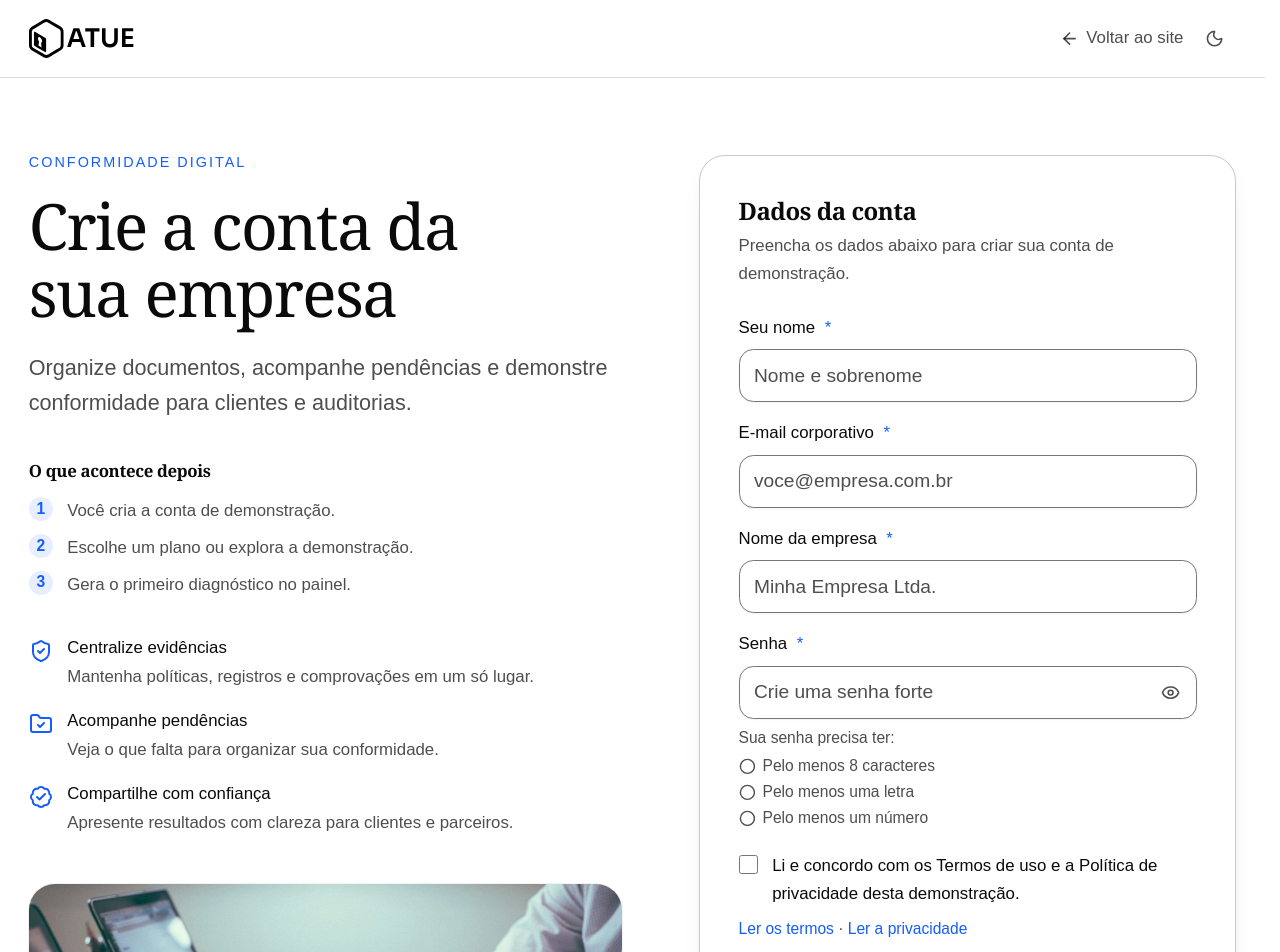
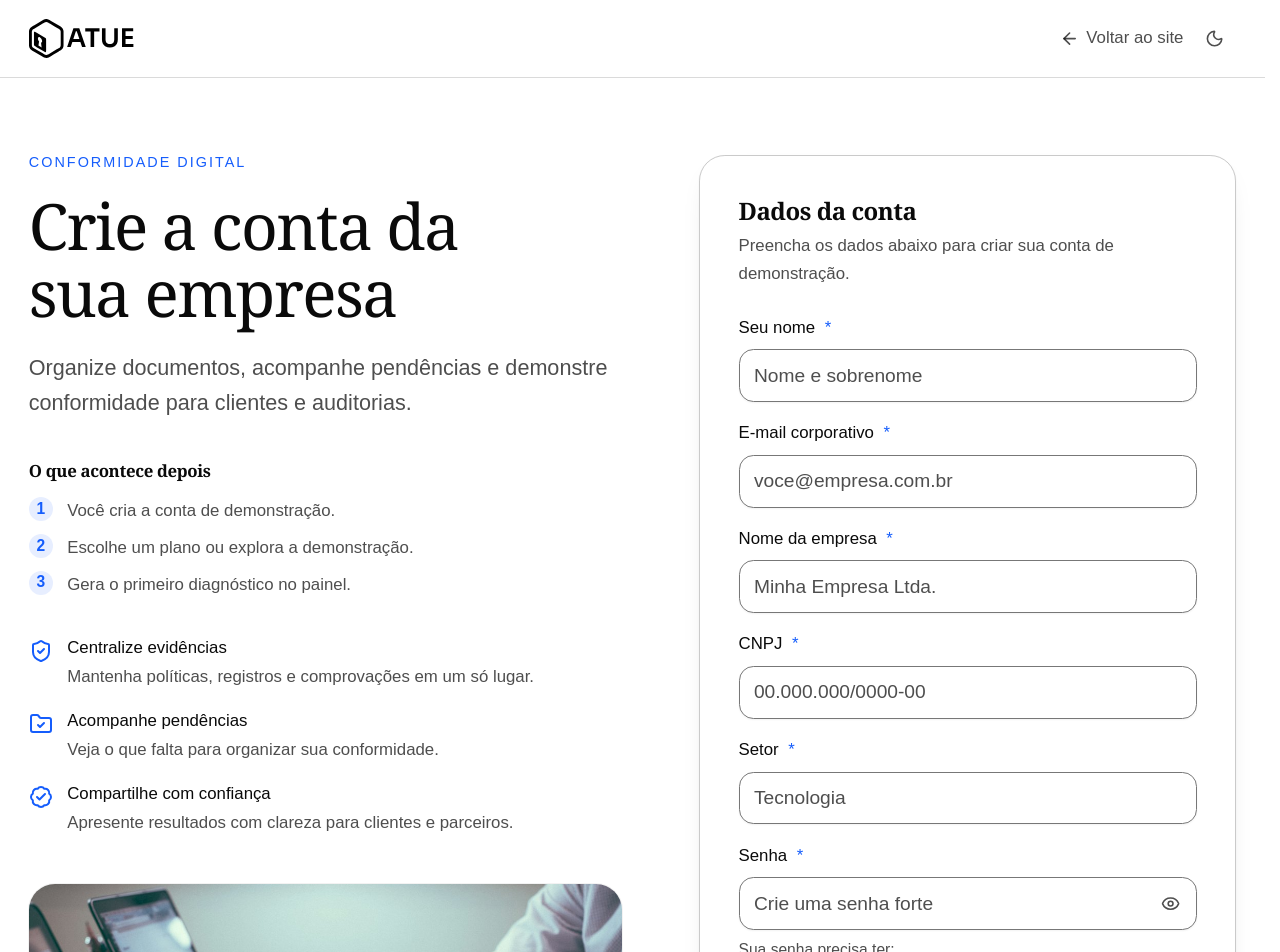
Before and after one commit to ATUE-PROA/atue-web, a React (Vite) app: page /register in a window 1280 px wide. Shown: the top 952 px of the page. Built offline with nearby package versions, Linux system fonts and the light colour scheme; no server answers.

Commit message:
feat(register): exige CNPJ e setor no cadastro

```diff
--- a/src/components/auth/CadastroForm.tsx
+++ b/src/components/auth/CadastroForm.tsx
@@ -1,5 +1,5 @@
 import { useEffect, useId, useState } from 'react'
-import { useForm, useWatch } from 'react-hook-form'
+import { useForm, useWatch, Controller } from 'react-hook-form'
 import { zodResolver } from '@hookform/resolvers/zod'
 import { useNavigate, Link } from 'react-router-dom'
 import { Loader2 } from 'lucide-react'
@@ -15,6 +15,7 @@ import { CADASTRO_CONTENT } from '@/content/cadastro'
 import { useAuth } from '@/contexts/auth-context'
 import { usePlan } from '@/contexts/plan-context'
 import { cadastroSchema } from '@/lib/cadastro'
+import { formatCnpj } from '@/lib/cnpj'
 import { signUp } from '@/services/auth'
 import type { CadastroFormValues } from '@/types/cadastro.types'
 
@@ -62,6 +63,8 @@ export function CadastroForm() {
       nome: '',
       email: '',
       empresa: '',
+      cnpj: '',
+      setor: '',
       senha: '',
       consentimento: false,
     },
@@ -161,6 +164,41 @@ export function CadastroForm() {
           )}
         </FormField>
 
+        <FormField label={fields.cnpj.label} error={errors.cnpj?.message} required>
+          {(field) => (
+            <Controller
+              control={control}
+              name="cnpj"
+              render={({ field: cnpjField }) => (
+                <Input
+                  {...field}
+                  {...cnpjField}
+                  type="text"
+                  placeholder={fields.cnpj.placeholder}
+                  autoComplete={fields.cnpj.autoComplete}
+                  inputMode="numeric"
+                  maxLength={18}
+                  className={inputClasses}
+                  onChange={(event) => cnpjField.onChange(formatCnpj(event.target.value))}
+                />
+              )}
+            />
+          )}
+        </FormField>
+
+        <FormField label={fields.setor.label} error={errors.setor?.message} required>
+          {(field) => (
+            <Input
+              {...field}
+              type="text"
+              placeholder={fields.setor.placeholder}
+              autoComplete={fields.setor.autoComplete}
+              className={inputClasses}
+              {...register('setor')}
+            />
+          )}
+        </FormField>
+
         <FormField label={fields.senha.label} error={errors.senha?.message} required>
           {(field) => {
             const describedBy = [field['aria-describedby'], checklistId].filter(Boolean).join(' ')
--- a/src/content/cadastro.ts
+++ b/src/content/cadastro.ts
@@ -31,6 +31,16 @@ export const CADASTRO_CONTENT = {
       label: 'Nome da empresa',
       placeholder: 'Minha Empresa Ltda.',
       autoComplete: 'organization',
+    },
+    cnpj: {
+      label: 'CNPJ',
+      placeholder: '00.000.000/0000-00',
+      autoComplete: 'off',
+    },
+    setor: {
+      label: 'Setor',
+      placeholder: 'Tecnologia',
+      autoComplete: 'organization-title',
     },
     senha: {
       label: 'Senha',
--- a/src/lib/cadastro.ts
+++ b/src/lib/cadastro.ts
@@ -1,5 +1,6 @@
 import { z } from 'zod'
 
+import { isValidCnpj } from '@/lib/cnpj'
 import type { CadastroFormValues } from '@/types/cadastro.types'
 
 const PASSWORD_LETTER_PATTERN = /[A-Za-z]/
@@ -9,6 +10,8 @@ export const cadastroSchema: z.ZodType<CadastroFormValues, CadastroFormValues> =
   nome: z.string().trim().min(3, { message: 'O nome precisa ter pelo menos 3 caracteres.' }),
   email: z.string().trim().email({ message: 'Informe um e-mail válido.' }),
   empresa: z.string().trim().min(2, { message: 'Informe o nome da empresa.' }),
+  cnpj: z.string().trim().refine(isValidCnpj, { message: 'Informe um CNPJ válido.' }),
+  setor: z.string().trim().min(2, { message: 'Informe o setor da empresa.' }),
   senha: z
     .string()
     .min(8, { message: 'A senha precisa ter pelo menos 8 caracteres.' })
--- a/src/types/api.ts
+++ b/src/types/api.ts
@@ -66,6 +66,8 @@ export interface SignUpPayload {
   name: string
   email: string
   organizationName: string
+  cnpj: string
+  sector: string
   password: string
 }
 
--- a/src/types/cadastro.types.ts
+++ b/src/types/cadastro.types.ts
@@ -2,6 +2,8 @@ export interface CadastroFormValues {
   nome: string
   email: string
   empresa: string
+  cnpj: string
+  setor: string
   senha: string
   consentimento: boolean
 }
```
